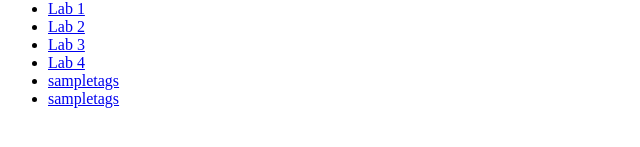
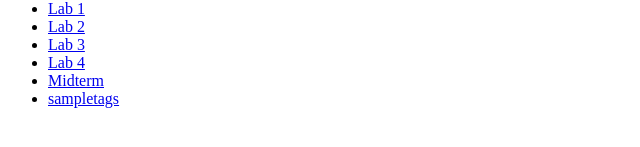
Before and after one commit to BBrav0/SchoolSite, a website: page public/index.html in a window 1280 px wide. Shown: the part 127-274 px from the top of the page, 0-640 px from the left. Drawn offline with Linux system fonts and the light colour scheme.

Commit message:
Update index.html

```diff
--- a/public/index.html
+++ b/public/index.html
@@ -12,7 +12,7 @@
         <li><a href="CS 134/Lab 2/ph_plays.html">Lab 2</a></li>
         <li><a href="CS 134/Lab 3/Lab3.html">Lab 3</a></li>
         <li><a href="CS 134/Lab 4/townhall3/index.html">Lab 4</a></li>
-        <li><a href="CS 134/Midterm/index.html">sampletags</a></li>
+        <li><a href="CS 134/Midterm/index.html">Midterm</a></li>
         <li><a href="CS 134/sampletags.html">sampletags</a></li>
 
     </ul>
```
